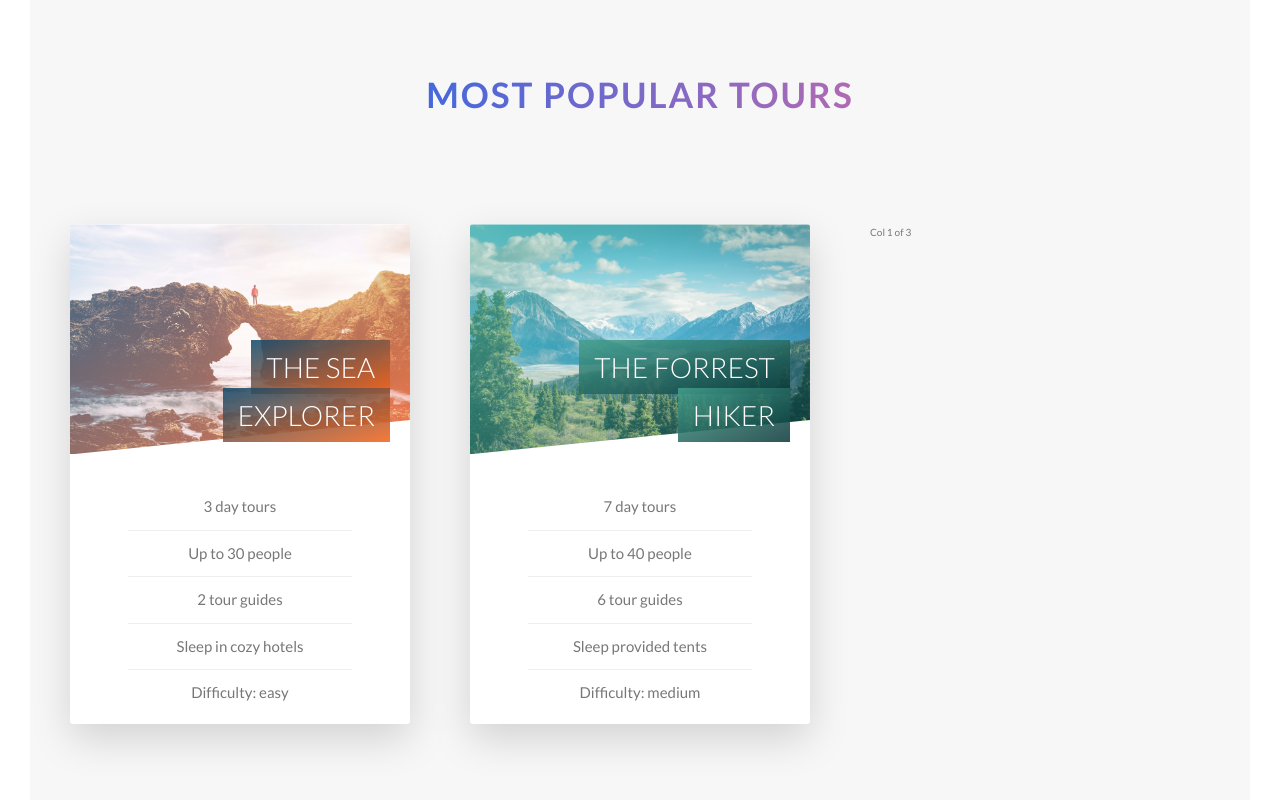
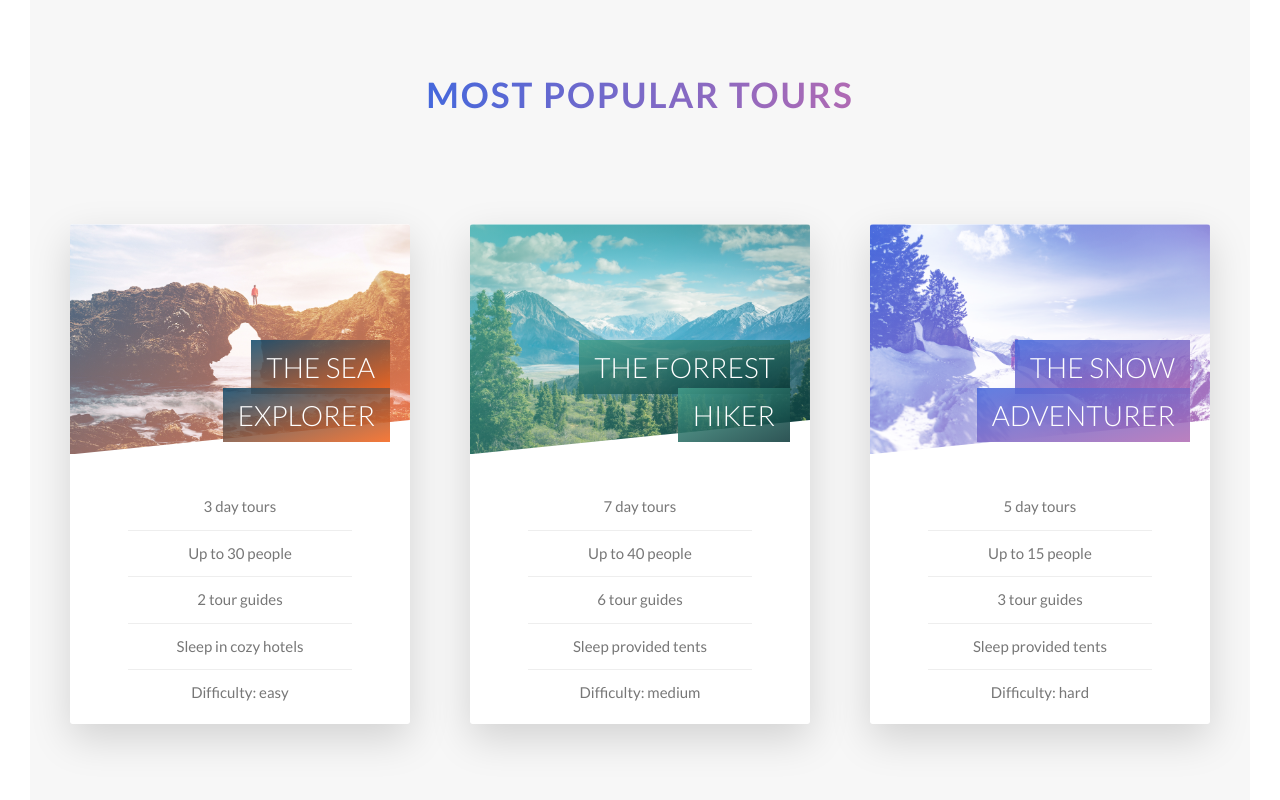
Before and after one commit to KrzysztofBalejko/advanced-CSS, a website: page index.html in a window 1280 px wide. Shown: the part 2343-3143 px from the top of the page. Drawn offline with Linux system fonts and the light colour scheme.

Commit message:
:lipstick: the snow adventurer card done

```diff
--- a/index.html
+++ b/index.html
@@ -165,7 +165,34 @@
                     </div>
 
                     <div class="col-1-of-3">
-                        Col 1 of 3
+                        <div class="card">
+                            <div class="card__side card__side--front">
+                                <div class="card__picture card__picture--3">
+                                    &nbsp;
+                                </div>
+                                <h4 class="card__heading">
+                                    <span class="card__heading-span card__heading-span--3">The Snow Adventurer</span>
+                                </h4>
+                                <div class="card__details">
+                                    <ul>
+                                        <li>5 day tours</li>
+                                        <li>Up to 15 people</li>
+                                        <li>3 tour guides</li>
+                                        <li>Sleep provided tents</li>
+                                        <li>Difficulty: hard</li>
+                                    </ul>
+                                </div>
+                            </div>
+                            <div class="card__side card__side--back card__side--back-3">
+                                <div class="card__cta">
+                                    <div class="card__price-box">
+                                        <p class="card__price-only">Only</p>
+                                        <p class="card__price-value">$897</p>
+                                    </div>
+                                    <a href="#" class="btn btn--white">Book now!</a>
+                                </div>
+                            </div>
+                        </div>
                     </div>
                 </div>
 
--- a/sass/components/_card.scss
+++ b/sass/components/_card.scss
@@ -30,6 +30,10 @@
 
             &-2 {
                 background-image: linear-gradient(to right bottom, $color-forrest-light, $color-forrest-dark);
+            }
+
+            &-3 {
+                background-image: linear-gradient(to right bottom, $color-primary-light, $color-primary-dark);
             }
 
 
@@ -65,7 +69,8 @@
         }
 
         &--3 {
-            background-image: url(../img/nat-5.jpg);
+            background-image: linear-gradient(to right bottom, $color-primary-light, $color-primary-dark),
+            url(../img/nat-7.jpg);
         }
 
     }
@@ -98,6 +103,12 @@
             background-image: linear-gradient(to right bottom,
             rgba($color-forrest-light, .85),
             rgba($color-forrest-dark, .85));
+        }
+
+        &--3 {
+            background-image: linear-gradient(to right bottom,
+            rgba($color-primary-light, .85),
+            rgba($color-primary-dark, .85));
         }
 
     }
```
Also changed, not shown: css/style.css.
